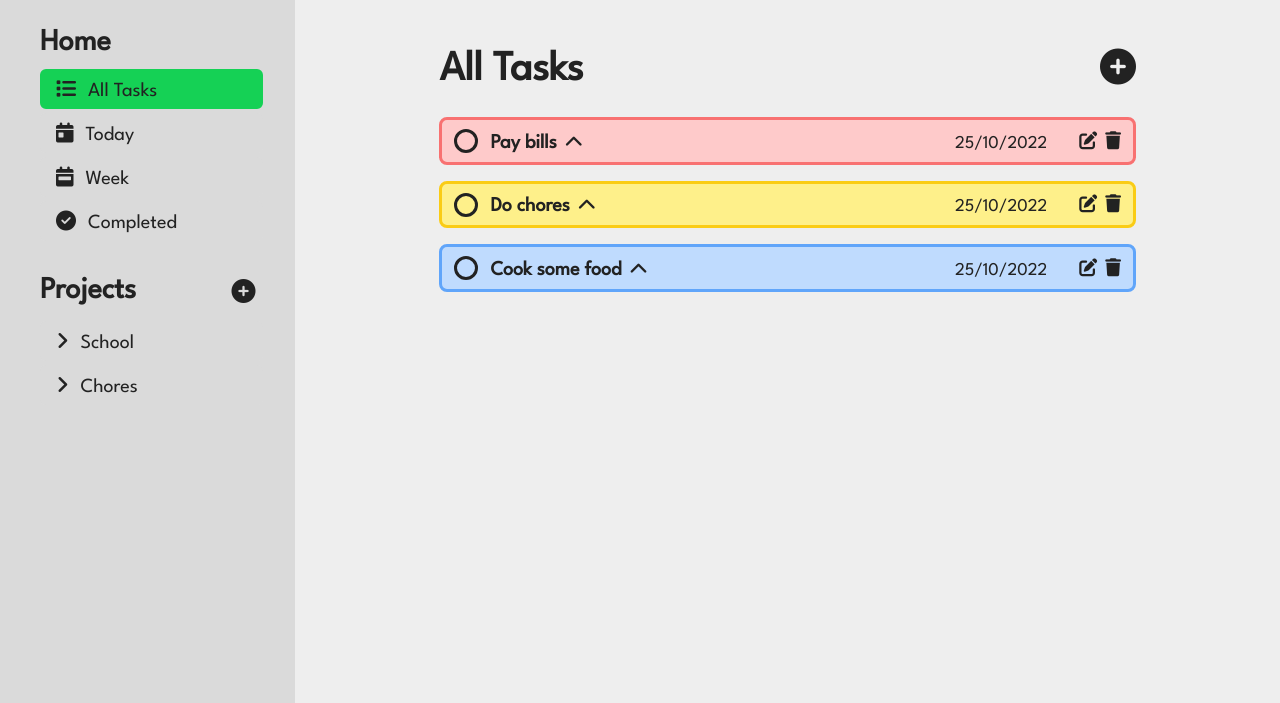
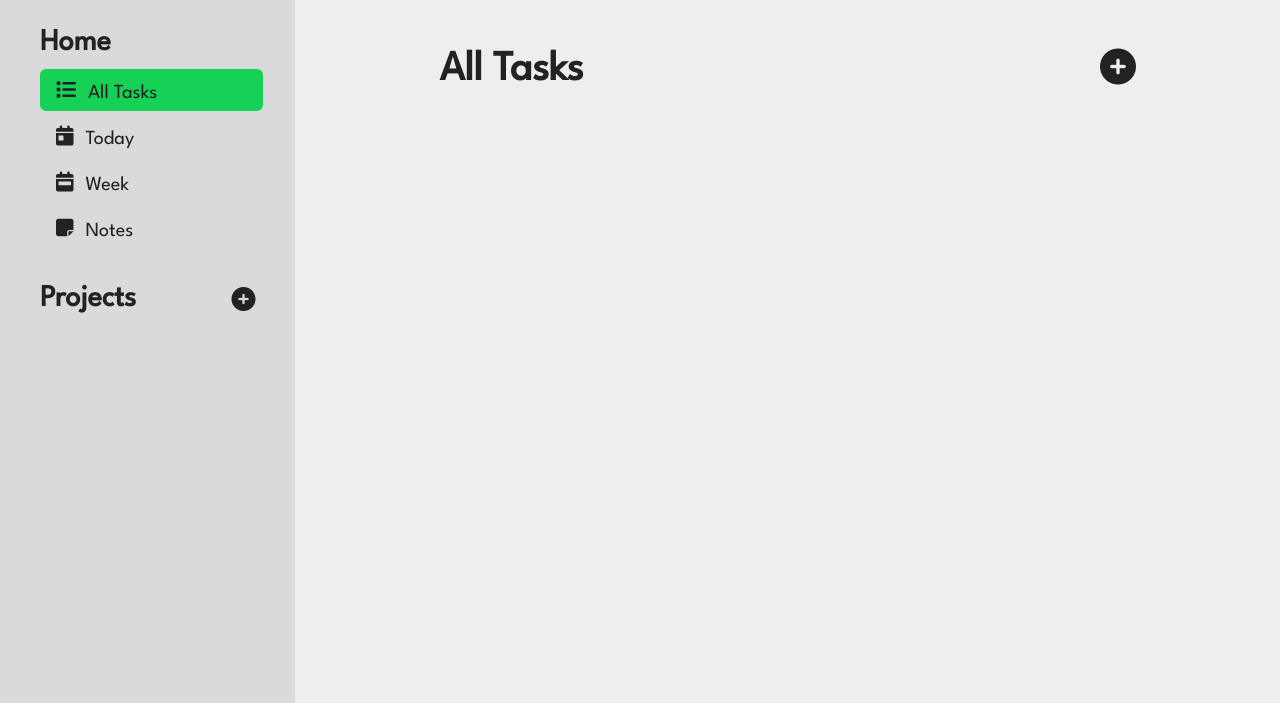
Before and after one commit to gozmansunday/todo-list-TOP, a website built with webpack: page dist/index.html in a window 1280 px wide. Shown: the part 97-800 px from the top of the page. Built offline with nearby package versions, Linux system fonts and the light colour scheme.

Commit message:
Update index.html

```diff
--- a/dist/index.html
+++ b/dist/index.html
@@ -28,26 +28,26 @@
           <div class="space-y-1">
             <div class="flex items-center gap-3 text-xl px-3 border-4 bg-brand border-brand rounded-md cursor-pointer lg:hover:border-brand">
               <i class="fa-solid fa-list"></i>
-              <h4 class="pt-1">
+              <h4 class="pt-1.5">
                 All Tasks
               </h4>
             </div>
             <div class="flex items-center gap-3 text-xl px-3 border-4 border-mid rounded-md cursor-pointer lg:hover:border-brand">
               <i class="fa-solid fa-calendar-day"></i>
-              <h4 class="pt-1">
+              <h4 class="pt-1.5">
                 Today
               </h4>
             </div>
             <div class="flex items-center gap-3 text-xl px-3 border-4 border-mid rounded-md cursor-pointer lg:hover:border-brand">
               <i class="fa-solid fa-calendar-week"></i>
-              <h4 class="pt-1">
+              <h4 class="pt-1.5">
                 Week
               </h4>
             </div>
             <div class="flex items-center gap-3 text-xl px-3 border-4 border-mid rounded-md cursor-pointer lg:hover:border-brand">
-              <i class="fa-solid fa-circle-check"></i>
-              <h4 class="pt-1">
-                Completed
+              <i class="fa-solid fa-note-sticky"></i>
+              <h4 class="pt-1.5">
+                Notes
               </h4>
             </div>
           </div>
@@ -60,7 +60,7 @@
             </h2>
             <i class="fa-solid fa-circle-plus text-2xl"></i>
           </div>
-          <div class="space-y-1 overflow-auto">
+          <!-- <div class="space-y-1 overflow-auto">
             <div class="flex items-center gap-3 text-xl px-3 border-4 border-mid rounded-md cursor-pointer lg:hover:border-brand">
               <i class="fa-solid fa-angle-right"></i>
               <h4 class="pt-1">
@@ -73,7 +73,7 @@
                 Chores
               </h4>
             </div>
-          </div>
+          </div> -->
         </div>
       </div>
 
@@ -86,11 +86,11 @@
             <h2 class="text-[2.4rem] pt-2 leading-tight font-semibold md:text-[2.6rem]">
               All Tasks
             </h2>
-            <i class="fa-solid fa-circle-plus text-3xl md:text-4xl"></i>
+            <i id="new-task-btn" class="fa-solid fa-circle-plus text-3xl transition duration-150 md:text-4xl lg:hover:scale-110"></i>
           </div>
+
           <!-- Tasks -->
-          <div class="space-y-3 md:space-y-4">
-            <!-- Task 1 -->
+          <!-- <div class="space-y-3 md:space-y-4">
             <div class="text-md flex justify-between items-center border-[3px] border-red-400 bg-red-200 rounded-lg px-3 py-1 transition duration-150 hover:bg-red-400 hover:scale-[1.02] md:text-lg">
               <div class="flex gap-2">
                 <div class="pt-[0.2rem] md:pt-[0.12rem]">
@@ -100,13 +100,12 @@
                 <i class="fa-solid fa-chevron-up pt-[0.64rem] md:pt-[0.55rem]"></i>
               </div>
               <div class="flex gap-2">
-                <p class="pt-[0.32rem] md:pt-[0.35rem] mr-4 md:mr-6">25/10/2022</p>
+                <p class="pt-[0.32rem] md:pt-[0.35rem] mr-1 md:mr-3 lg:mr-5">25/10/2022</p>
                 <i class="fa-solid fa-pen-to-square  pt-[0.48rem]"></i>
                 <i class="fa-solid fa-trash pt-[0.48rem]"></i>
               </div>
             </div>
 
-            <!-- Task 2 -->
             <div class="text-md flex justify-between items-center border-[3px] border-yellow-400 bg-yellow-200 rounded-lg px-3 py-1 transition duration-150 hover:bg-yellow-400 hover:scale-[1.02] md:text-lg">
               <div class="flex gap-2">
                 <div class="pt-[0.2rem] md:pt-[0.12rem]">
@@ -116,13 +115,12 @@
                 <i class="fa-solid fa-chevron-up pt-[0.64rem] md:pt-[0.55rem]"></i>
               </div>
               <div class="flex gap-2">
-                <p class="pt-[0.32rem] md:pt-[0.35rem] mr-4 md:mr-6">25/10/2022</p>
+                <p class="pt-[0.32rem] md:pt-[0.35rem] mr-1 md:mr-3 lg:mr-5">25/10/2022</p>
                 <i class="fa-solid fa-pen-to-square  pt-[0.48rem]"></i>
                 <i class="fa-solid fa-trash pt-[0.48rem]"></i>
               </div>
             </div>
 
-            <!-- Task 3 -->
             <div class="text-md flex justify-between items-center border-[3px] border-blue-400 bg-blue-200 rounded-lg px-3 py-1 transition duration-150 hover:bg-blue-400 hover:scale-[1.02] md:text-lg">
               <div class="flex gap-2">
                 <div class="pt-[0.2rem] md:pt-[0.12rem]">
@@ -132,14 +130,60 @@
                 <i class="fa-solid fa-chevron-up pt-[0.64rem] md:pt-[0.55rem]"></i>
               </div>
               <div class="flex gap-2">
-                <p class="pt-[0.32rem] md:pt-[0.35rem] mr-4 md:mr-6">25/10/2022</p>
+                <p class="pt-[0.32rem] md:pt-[0.35rem] mr-1 md:mr-3 lg:mr-5">25/10/2022</p>
                 <i class="fa-solid fa-pen-to-square  pt-[0.48rem]"></i>
                 <i class="fa-solid fa-trash pt-[0.48rem]"></i>
               </div>
             </div>
+          </div> -->
+        </div>
+      </div>
+
+      <!-- New Task Form -->
+      <!-- Form Overlay -->
+<!--
+      <div id="form-overlay" class="bg-black/60 fixed top-0 right-0 bottom-0 left-0 flex justify-center items-center">
+        <div class="bg-mid space-y-4 rounded-md px-6 pt-5 pb-8 w-[26rem] shadow-card">
+          <h3 class="text-3xl font-semibold">Add New Task</h3>
+          <div class="space-y-4">
+            <div>
+              <label for="title" class="block text-2xl leading-none">Title</label>
+              <input type="text" name="title" id="title" class="w-full border-[3px] border-dark/50 bg-mid px-2.5 pb-1.5 pt-2 text-lg leading-none rounded transition duration-200 focus:ring-0 focus:border-dark">
+            </div>
+            <div>
+              <label for="details" class="block text-2xl leading-none">Details</label>
+              <textarea name="details" id="details" class="w-full border-[3px] border-dark/50 bg-mid px-2.5 pb-1.5 pt-2 h-20 -mb-2 text-lg leading-none rounded transition duration-200 focus:ring-0 focus:border-dark"></textarea>
+            </div>
+            <div>
+              <label for="date" class="block text-2xl leading-none">Due Date</label>
+              <input type="date" name="date" id="date" class="w-full border-[3px] border-dark/50 bg-mid px-2.5 pb-1.5 pt-2 text-lg leading-none rounded transition duration-200 focus:ring-0 focus:border-dark">
+            </div>
+            <div>
+              <label for="priority" class="block text-2xl leading-none">Priority</label>
+              <select name="priority" id="priority" class="w-full border-[3px] border-dark/50 bg-mid px-2.5 pb-1.5 pt-2 text-lg leading-none rounded transition duration-200 focus:ring-0 focus:border-dark">
+                <option value="low" selected>
+                  Low
+                </option>
+                <option value="medium">
+                  Medium
+                </option>
+                <option value="high">
+                  High
+                </option>
+              </select>
+            </div>
+            <div>
+              <label for="project" class="block text-2xl leading-none">Project</label>
+              <select name="project" id="project" class="w-full border-[3px] border-dark/50 bg-mid px-2.5 pb-1.5 pt-2 text-lg leading-none rounded transition duration-200 focus:ring-0 focus:border-dark">
+                <option value="all tasks">
+                  All Tasks
+                </option>
+              </select>
+            </div>
           </div>
         </div>
       </div>
+       -->
     </main>
 
     <script src="main.js"></script>
```
